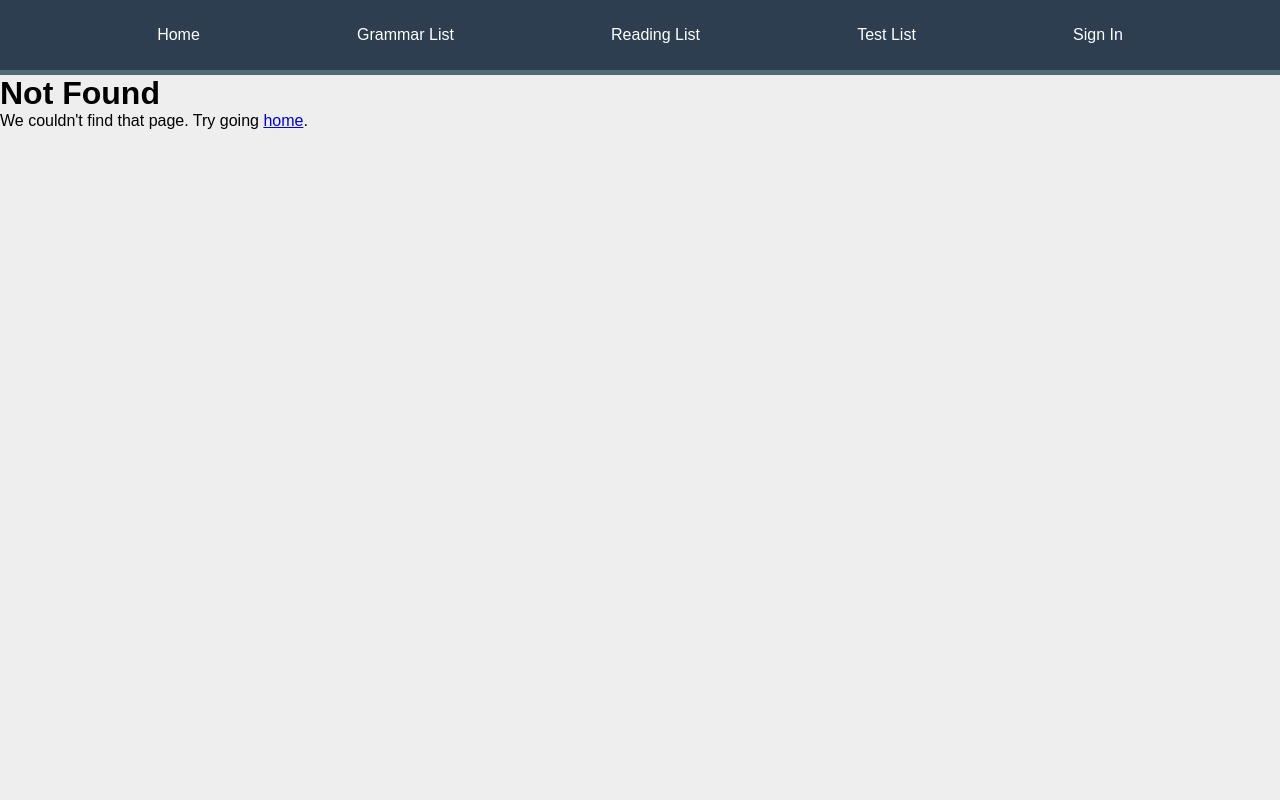
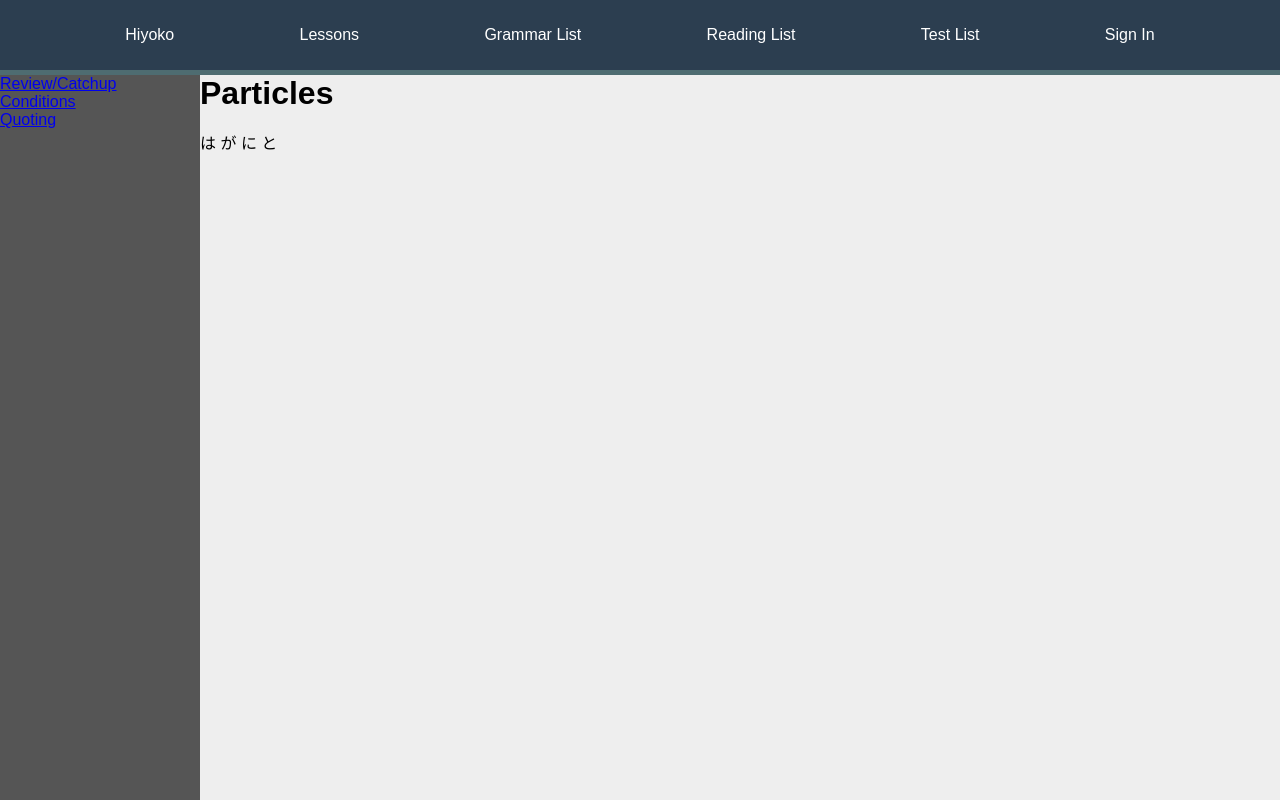
Before and after one commit to slownie/hiyoko-client, a Vue app: page /lessons/0 in a window 1280 px wide. Before the commit this address had no page. Built offline with nearby package versions, Linux system fonts and the light colour scheme; the HTML template or start-up script is replaced by a standard one.

Commit message:
lesson template ready

```diff
--- a/src/components/TheHeader.vue
+++ b/src/components/TheHeader.vue
@@ -9,7 +9,8 @@ async function logout() {
 
 <template>
   <nav>
-    <RouterLink to="/">Home</RouterLink>
+    <RouterLink to="/">Hiyoko</RouterLink>
+    <RouterLink to="/lessons/0">Lessons</RouterLink>
     <RouterLink to="/grammarlist">Grammar List</RouterLink>
     <RouterLink to="/readinglist">Reading List</RouterLink>
     <RouterLink to="/testlist">Test List</RouterLink>
--- a/src/data/lessonData.json
+++ b/src/data/lessonData.json
@@ -1 +1,31 @@
-[{}]
+[
+  {
+    "id": "0",
+    "title": "Review/Catchup",
+    "sources": [],
+    "lesson_html": "<h1>Particles</h1><br>は が に と",
+
+    "questions": [],
+    "answers": []
+  },
+
+  {
+    "id": "1",
+    "title": "Conditions",
+    "sources": [],
+    "lesson_html": "",
+
+    "questions": [],
+    "answers": []
+  },
+
+  {
+    "id": "2",
+    "title": "Quoting",
+    "sources": [],
+    "lesson_html": "",
+
+    "questions": [],
+    "answers": []
+  }
+]
--- a/src/router/index.ts
+++ b/src/router/index.ts
@@ -9,6 +9,10 @@ import ArticleView from "@/views/reading/ArticleView.vue";
 import GrammarPointView from "@/views/grammar/GrammarPointView.vue";
 import PracticeTestView from "@/views/test/PracticeTestView.vue";
 import PastTestView from "@/views/test/PastTestView.vue";
+
+import LessonView from "@/views/lessons/LessonView.vue";
+import LessonContentView from "@/views/lessons/LessonContentView.vue";
+
 import { useUserStore } from "@/stores/UserStore";
 
 const router = createRouter({
@@ -27,6 +31,22 @@ const router = createRouter({
     //   // which is lazy-loaded when the route is visited.
     //   component: () => import('../views/AboutView.vue'),
     // },
+
+    {
+      path: "/lessons",
+      name: "lesson",
+      component: LessonView,
+
+      // Prevent user from accessing past tests if they are not signed in
+
+      children: [
+        {
+          path: "/lessons/:id",
+          component: LessonContentView,
+          props: true,
+        },
+      ],
+    },
 
     {
       path: "/grammarlist",
--- a/src/stores/UserStore.ts
+++ b/src/stores/UserStore.ts
@@ -9,6 +9,7 @@ export const useUserStore = defineStore("userState", () => {
   const progress = ref([]);
   const readingListProgress = ref([]);
   const testHistory = ref<any>([]);
+  const lastLesson = ref("");
 
   const error = ref(null);
   const loading = ref(false);
@@ -144,6 +145,7 @@ export const useUserStore = defineStore("userState", () => {
     progress,
     readingListProgress,
     testHistory,
+    lastLesson,
     error,
     loading,
     signup,
--- a/src/views/HomeView.vue
+++ b/src/views/HomeView.vue
@@ -1,23 +1,11 @@
-<script setup lang="ts">
-import { useUserStore } from "@/stores/UserStore";
-
-const userStore = useUserStore();
-</script>
+<script setup lang="ts"></script>
 
 <template>
-  <main>
-    <h1>Home View</h1>
-
-    <!--User is signed in-->
-    <section v-if="userStore.userID">
-      <h2>Lessons</h2>
-    </section>
-
-    <!--User is not signed in-->
-    <section v-else>
-      <h2>About</h2>
-    </section>
-  </main>
+  <h1>Hiyoko</h1>
+  <p>
+    When you're ready, please move to the
+    <RouterLink to="/lessons/0">lessons</RouterLink> page.
+  </p>
 </template>
 
 <style scoped></style>
--- /dev/null
+++ b/src/views/lessons/LessonContentView.vue
@@ -0,0 +1,13 @@
+<script lang="ts" setup>
+import { computed } from "vue";
+import lessonData from "@/data/lessonData.json";
+const props = defineProps({ id: String });
+
+const currentArticle = computed(() => {
+  return lessonData.find((lesson) => lesson.id === props.id);
+});
+</script>
+
+<template>
+  <span v-html="currentArticle?.lesson_html"></span>
+</template>
--- /dev/null
+++ b/src/views/lessons/LessonView.vue
@@ -0,0 +1,32 @@
+<script lang="ts" setup>
+import lessonData from "@/data/lessonData.json";
+</script>
+
+<template>
+  <div class="sidebar">
+    <ul>
+      <li v-for="lesson in lessonData">
+        <RouterLink :to="'/lessons/' + lesson.id">{{
+          lesson.title
+        }}</RouterLink>
+      </li>
+    </ul>
+  </div>
+  <div class="content">
+    <RouterView />
+  </div>
+</template>
+
+<style scoped>
+.sidebar {
+  width: 200px;
+  background-color: #555;
+  height: 100%;
+  overflow: auto;
+  position: fixed;
+}
+
+.content {
+  margin-left: 200px;
+}
+</style>
```
